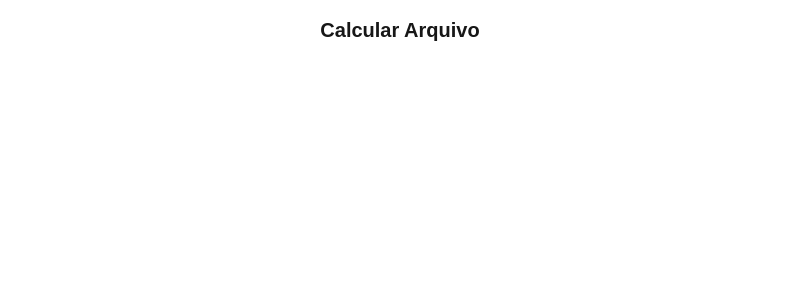
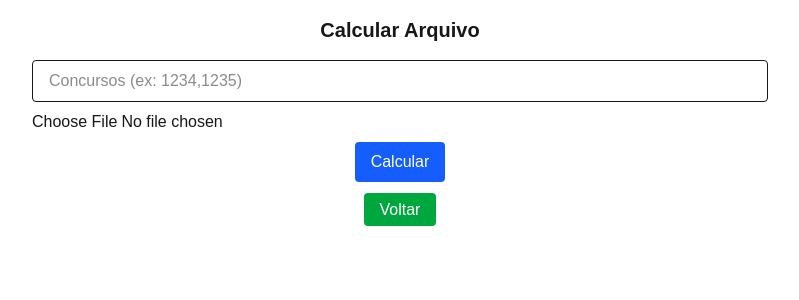
Before and after one commit to gnai-creator/gerasena.com, a Next.js app in the folder gerasena.com/: page /arquivo in a window 1280 px wide. Shown: the top 300 px of the page, without its empty margins (240-1039 px from the left). Built offline with nearby package versions, Linux system fonts and the light colour scheme.

Commit message:
feat: add arquivo calculation page

```diff
--- a/gerasena.com/src/app/arquivo/page.tsx
+++ b/gerasena.com/src/app/arquivo/page.tsx
@@ -1,15 +1,118 @@
+"use client";
+
 // src/app/arquivo/page.tsx
-// Envia um arquivo dos export txt do site
-// e calcula os resultados do concurso estipulado
-// tem que ter um campo para escolher o concurso
-// tem que ter um campo para escolher o arquivo
-// tem que ter um botão para calcular os resultados
-// calcula quantos acertos de 0 a 6 tem no arquivo
+// Envia um arquivo dos export txt do site e calcula os resultados do(s)
+// concurso(s) informado(s). A página deve possuir um campo para escolher o
+// concurso, um campo para selecionar o arquivo exportado e um botão para
+// disparar o cálculo. O resultado final mostra quantos jogos tiveram 0, 1, 2,
+// ..., 6 acertos para cada concurso selecionado.
+
+import { useState } from "react";
+import Link from "next/link";
+import type { Draw } from "@/lib/historico";
+
+interface ContestResult {
+  concurso: number;
+  counts: number[]; // index represents number of hits
+}
 
 export default function Arquivo() {
-    return (
-        <main className="mx-auto max-w-3xl p-4 text-center">
-            <h2 className="mb-4 text-xl font-semibold">Calcular Arquivo</h2>
-        </main>
-    );
-};
+  const [concursos, setConcursos] = useState("");
+  const [file, setFile] = useState<File | null>(null);
+  const [results, setResults] = useState<ContestResult[]>([]);
+
+  async function handleCalculate() {
+    if (!file || !concursos.trim()) return;
+    const text = await file.text();
+    const games = text
+      .split(/\r?\n/)
+      .map((l) => l.trim())
+      .filter(Boolean)
+      .map((line) =>
+        line
+          .split(/[-\s]+/)
+          .map((n) => parseInt(n, 10))
+          .filter((n) => !isNaN(n))
+      );
+    const concursoNums = concursos
+      .split(",")
+      .map((c) => parseInt(c.trim(), 10))
+      .filter((n) => !isNaN(n));
+
+    const resArr: ContestResult[] = [];
+    for (const concurso of concursoNums) {
+      const resp = await fetch(`/api/historico?limit=1&before=${concurso + 1}`);
+      const draws: Draw[] = await resp.json();
+      const draw = draws.find((d) => d.concurso === concurso);
+      if (!draw) continue;
+      const drawNums = [
+        draw.bola1,
+        draw.bola2,
+        draw.bola3,
+        draw.bola4,
+        draw.bola5,
+        draw.bola6,
+      ];
+      const counts = Array(7).fill(0);
+      for (const g of games) {
+        const hits = g.filter((n) => drawNums.includes(n)).length;
+        counts[hits]++;
+      }
+      resArr.push({ concurso, counts });
+    }
+    setResults(resArr);
+  }
+
+  return (
+    <main className="mx-auto max-w-3xl p-4 text-center">
+      <h2 className="mb-4 text-xl font-semibold">Calcular Arquivo</h2>
+      <input
+        type="text"
+        value={concursos}
+        onChange={(e) => setConcursos(e.target.value)}
+        placeholder="Concursos (ex: 1234,1235)"
+        className="mb-2 w-full rounded border px-4 py-2"
+      />
+      <input
+        type="file"
+        accept=".txt"
+        onChange={(e) => setFile(e.target.files?.[0] ?? null)}
+        className="mb-2 w-full"
+      />
+      <button
+        onClick={handleCalculate}
+        className="mb-4 rounded bg-blue-600 px-4 py-2 text-white hover:bg-blue-700"
+      >
+        Calcular
+      </button>
+      {results.map((r) => (
+        <div key={r.concurso} className="mb-4">
+          <h3 className="font-semibold">Concurso {r.concurso}</h3>
+          <table className="mx-auto mt-2 text-sm">
+            <thead>
+              <tr>
+                <th className="px-2 py-1 text-left">Acertos</th>
+                <th className="px-2 py-1 text-left">Quantidade</th>
+              </tr>
+            </thead>
+            <tbody>
+              {r.counts.map((c, i) => (
+                <tr key={i} className="odd:bg-gray-100">
+                  <td className="px-2 py-1">{i}</td>
+                  <td className="px-2 py-1">{c}</td>
+                </tr>
+              ))}
+            </tbody>
+          </table>
+        </div>
+      ))}
+      <br />
+      <Link
+        href="/"
+        className="rounded bg-green-600 px-4 py-2 text-white text-center hover:bg-green-700"
+      >
+        Voltar
+      </Link>
+    </main>
+  );
+}
```
